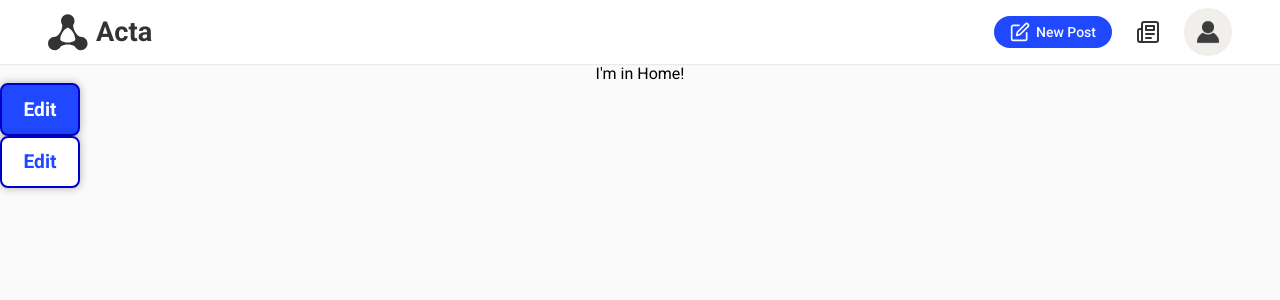
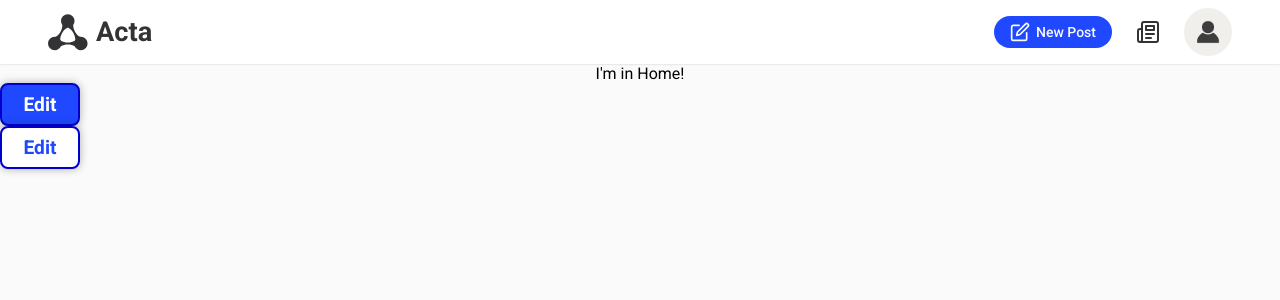
Before and after one commit to Luzefiru/Acta, a React (Create React App) app: page / in a window 1280 px wide. Shown: the top 300 px of the page. Built offline with nearby package versions, Linux system fonts and the light colour scheme.

Commit message:
style: refactor component

```diff
--- a/src/components/ui/ContainedButton.css
+++ b/src/components/ui/ContainedButton.css
@@ -1,5 +1,5 @@
 .containedButton {
-    padding: .8rem;
+    padding: 8px 16px;
     width: 5rem;
     border-radius: 8px;
     background-color: var(--primary);
--- a/src/components/ui/GhostButton.css
+++ b/src/components/ui/GhostButton.css
@@ -1,5 +1,5 @@
 .ghostButton {
-    padding: .8rem;
+    padding: 8px 16px;
     width: 5rem;
     border-radius: 8px;
     background-color: white;
--- /dev/null
+++ b/src/components/ui/MultiselectButtons.jsx
@@ -0,0 +1,6 @@
+import "./MultiselectButtons.css";
+
+
+function MultiselectButtons() {
+    return <div className="ghostButton">Edit</div>;
+}
```
Also changed, not shown: src/components/ui/MultiselectButtons.css (added).
